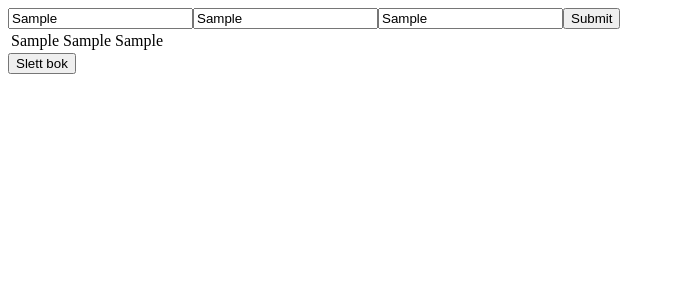
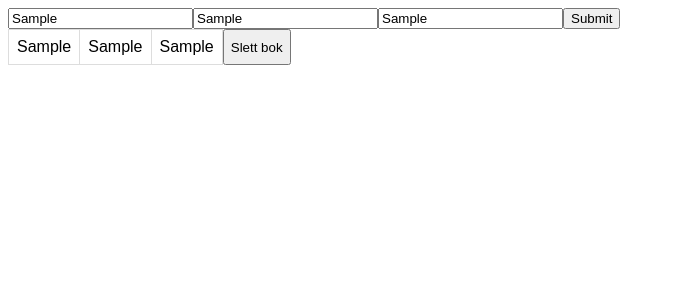
Before and after one commit to Simon-Bakken-Jantasuk/BokRegister, a React (Vite) app in the folder my-react-app/: page / in a window 1280 px wide. Both pictures are taken after typing "Sample", "Sample", "Sample" into the empty fields and a click on the button "Submit". Shown: the top 300 px of the page, without its empty margins (0-675 px from the left). Built offline with nearby package versions, Linux system fonts and the light colour scheme.

Commit message:
Legg til styling

```diff
--- /dev/null
+++ b/my-react-app/src/App.css
@@ -0,0 +1,23 @@
+/*
+    https://www.w3schools.com/html/tryit.asp?filename=tryhtml_table_intro
+*/
+
+table {
+    font-family: arial, sans-serif;
+    border-collapse: collapse;
+}
+
+td,
+th {
+    border: 1px solid #dddddd;
+    text-align: left;
+    padding: 8px;
+}
+
+tr:nth-child(even) {
+    background-color: #dddddd;
+}
+
+.book {
+    display: flex;
+}
--- a/my-react-app/src/App.jsx
+++ b/my-react-app/src/App.jsx
@@ -1,6 +1,7 @@
 import RegisterBook from "./components/RegisterBook";
 import Books from "./components/Books";
 import { useState } from "react";
+import "./App.css";
 
 function App() {
   const [books, setBooks] = useState([]);
--- a/my-react-app/src/components/Books.jsx
+++ b/my-react-app/src/components/Books.jsx
@@ -11,7 +11,7 @@ function Books({ books, setBooks }) {
     <div id="books">
       {books.map((book, index) => {
         return (
-          <div key={index}>
+          <div className="book" key={index}>
             <Book
               name={book.name}
               publicationYear={book.publicationYear}
```
